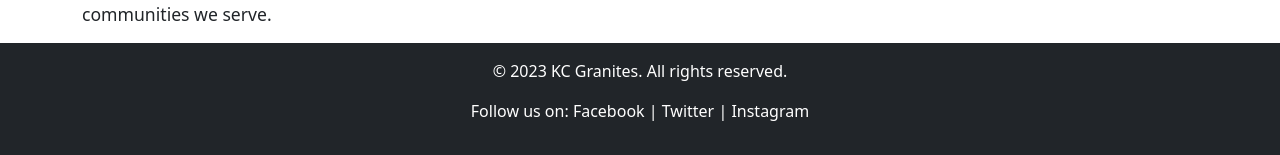
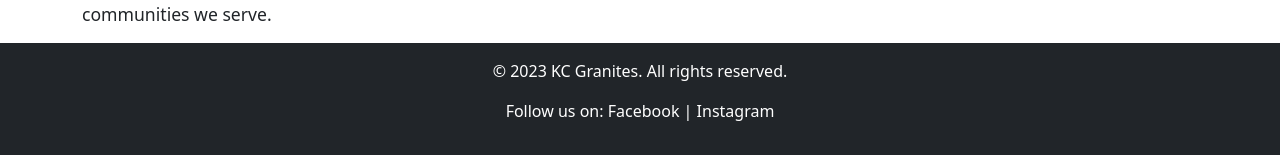
Before and after one commit to jeromeshaiju/KCgranites, a Django app: page /about/ in a window 1280 px wide. Shown: the part 962-1117 px from the top of the page. Run offline with Django 5.2, Linux system fonts and the light colour scheme.

Commit message:
Initial commit or update

```diff
--- a/templates/footer.html
+++ b/templates/footer.html
@@ -2,9 +2,8 @@
     <div class="container">
         <p>&copy; 2023 KC Granites. All rights reserved.</p>
         <p>Follow us on:
-            <a href="#" class="text-white">Facebook</a> |
-            <a href="#" class="text-white">Twitter</a> |
-            <a href="#" class="text-white">Instagram</a>
+            <a href="https://www.facebook.com/reel/1719857735634705" class="text-white">Facebook</a> |
+            <a href="https://www.instagram.com/shaijukc/" class="text-white">Instagram</a>
         </p>
     </div>
 </footer>
```
